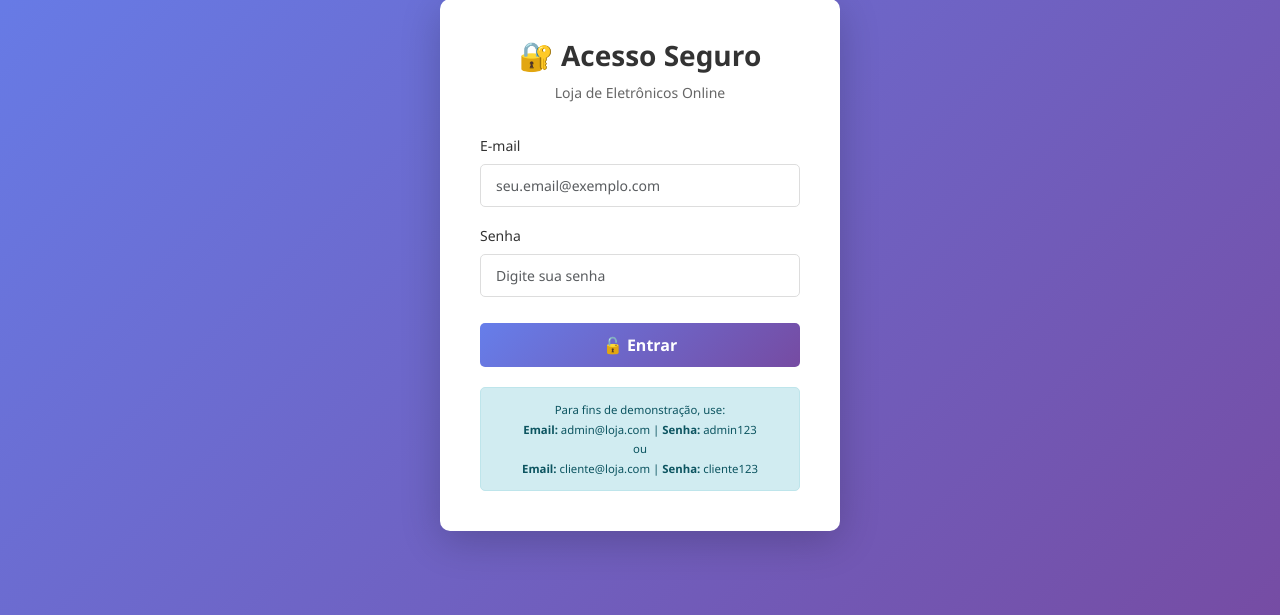
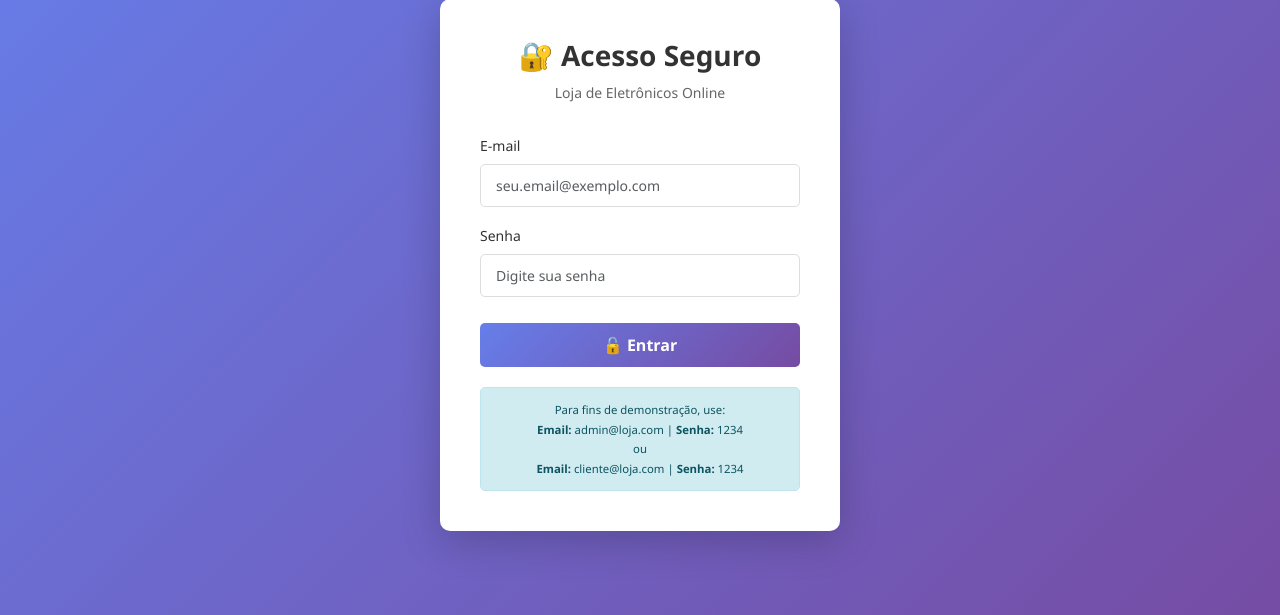
Before and after one commit to behklaus61/loja_online-main, a PHP site: page /login.php in a window 1280 px wide. Shown: the part 135-750 px from the top of the page. Run offline with PHP 8.4, Linux system fonts and the light colour scheme.

Commit message:
Update login.php

```diff
--- a/sistema/login.php
+++ b/sistema/login.php
@@ -191,9 +191,9 @@ if (isset($_SESSION['cliente_id'])) {
 
         <div class="info-message" style="margin-top: 20px; margin-bottom: 0;">
             <small>Para fins de demonstração, use:<br>
-            <strong>Email:</strong> admin@loja.com | <strong>Senha:</strong> admin123<br>
+            <strong>Email:</strong> admin@loja.com | <strong>Senha:</strong> 1234 <br>
             ou<br>
-            <strong>Email:</strong> cliente@loja.com | <strong>Senha:</strong> cliente123
+            <strong>Email:</strong> cliente@loja.com | <strong>Senha:</strong> 1234
             </small>
         </div>
     </div>
```
